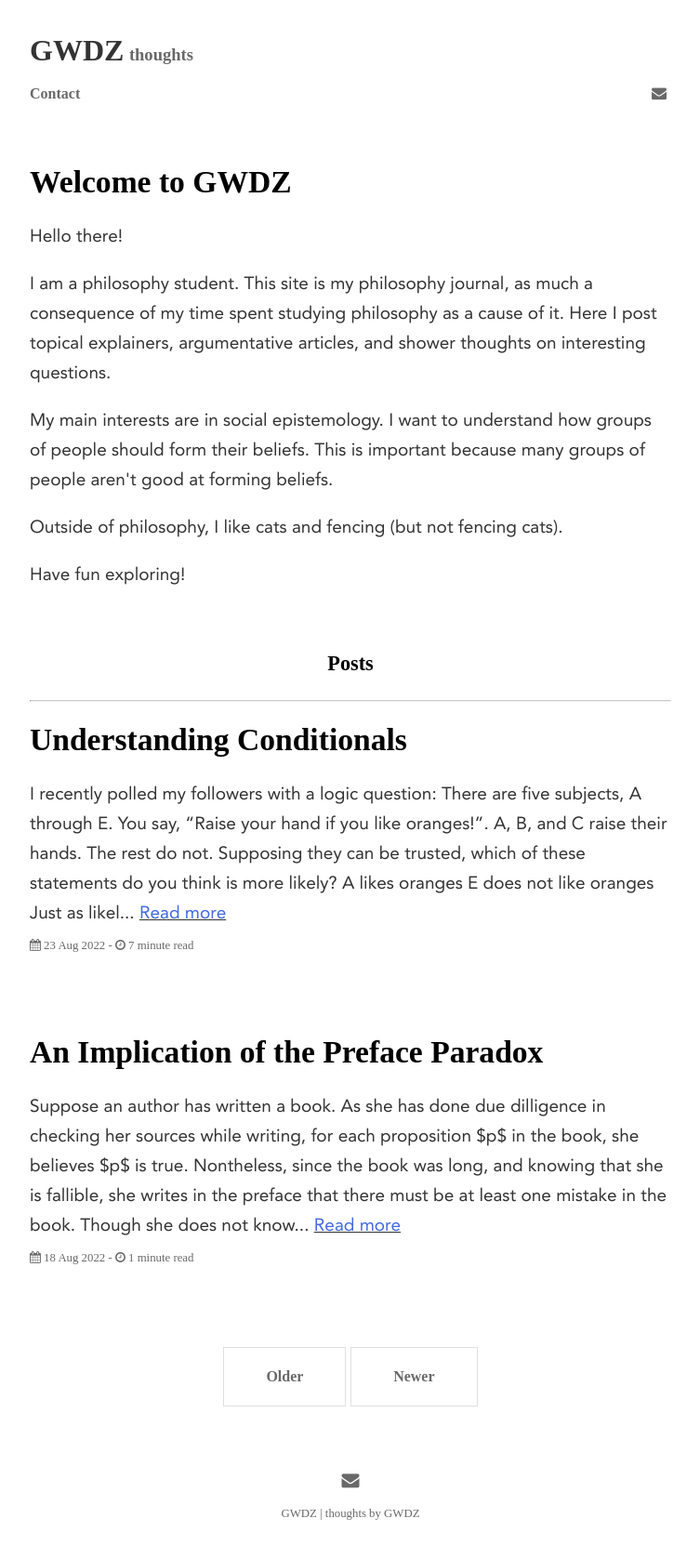
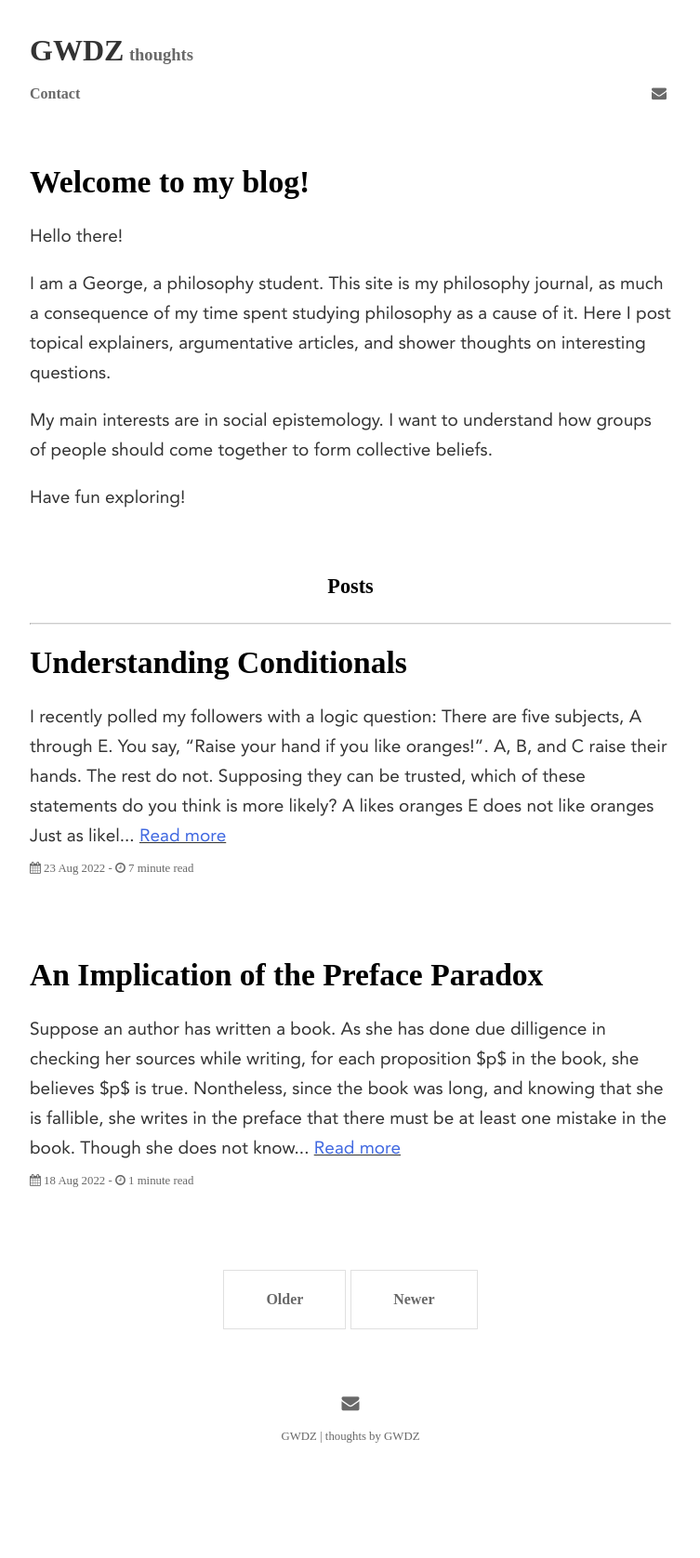
Before and after one commit to GWDZ-true/gwdz-site, a Jekyll site: the page built from index.html, in a window 1280 px wide. Shown: the whole page at 93% size, without its empty margins (263-1016 px from the left). Built offline with Jekyll 4.4.1, drawn with Linux system fonts in a browser that asks for light colours; some web fonts are replaced; the list of posts is cut into pages by our own code; after the commit the page ends 1593 px from its top, so only the background shows below that.

Commit message:
Update home.html

```diff
--- a/_layouts/home.html
+++ b/_layouts/home.html
@@ -3,19 +3,16 @@ layout: default
 ---
 
 <h1>
-Welcome to GWDZ
+Welcome to my blog!
 </h1>
 <p>
 Hello there!
 </p>
 <p>
-I am a philosophy student. This site is my philosophy journal, as much a consequence of my time spent studying philosophy as a cause of it. Here I post topical explainers, argumentative articles, and shower thoughts on interesting questions.
+I am a George, a philosophy student. This site is my philosophy journal, as much a consequence of my time spent studying philosophy as a cause of it. Here I post topical explainers, argumentative articles, and shower thoughts on interesting questions.
 </p>
 <p>
-My main interests are in social epistemology. I want to understand how groups of people should form their beliefs. This is important because many groups of people aren't good at forming beliefs.
-</p>
-<p>
-Outside of philosophy, I like cats and fencing (but not fencing cats).
+My main interests are in social epistemology. I want to understand how groups of people should come together to form collective beliefs.
 </p>
 <style>
   .vertspace{
```
